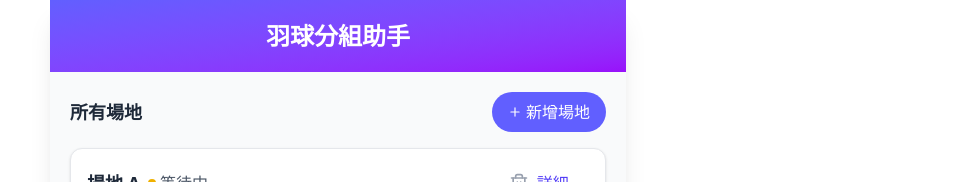
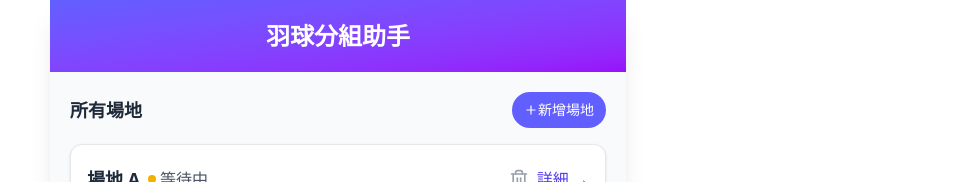
Before and after one commit to Wilightmoment/badminton-group, a React (Vite) app: page /courts in a window 1280 px wide. Shown: the top 182 px of the page, without its empty margins (302-1280 px from the left). Built offline with nearby package versions, Linux system fonts and the light colour scheme.

Commit message:
feat: addjust button size

```diff
--- a/src/routes/courts/index.tsx
+++ b/src/routes/courts/index.tsx
@@ -52,7 +52,7 @@ function RouteComponent() {
             補滿空位
           </button> */}
           <button
-            className="bg-indigo-500 text-white cursor-pointer px-4 py-2 rounded-full text-md font-medium hover:bg-indigo-600 transition-colors flex items-center gap-1"
+            className="bg-indigo-500 cursor-pointer text-white px-3 py-2 rounded-full text-sm font-medium hover:bg-indigo-600 transition-colors items-center flex"
             onClick={addCourt}
           >
             <Plus size={14} />
```
